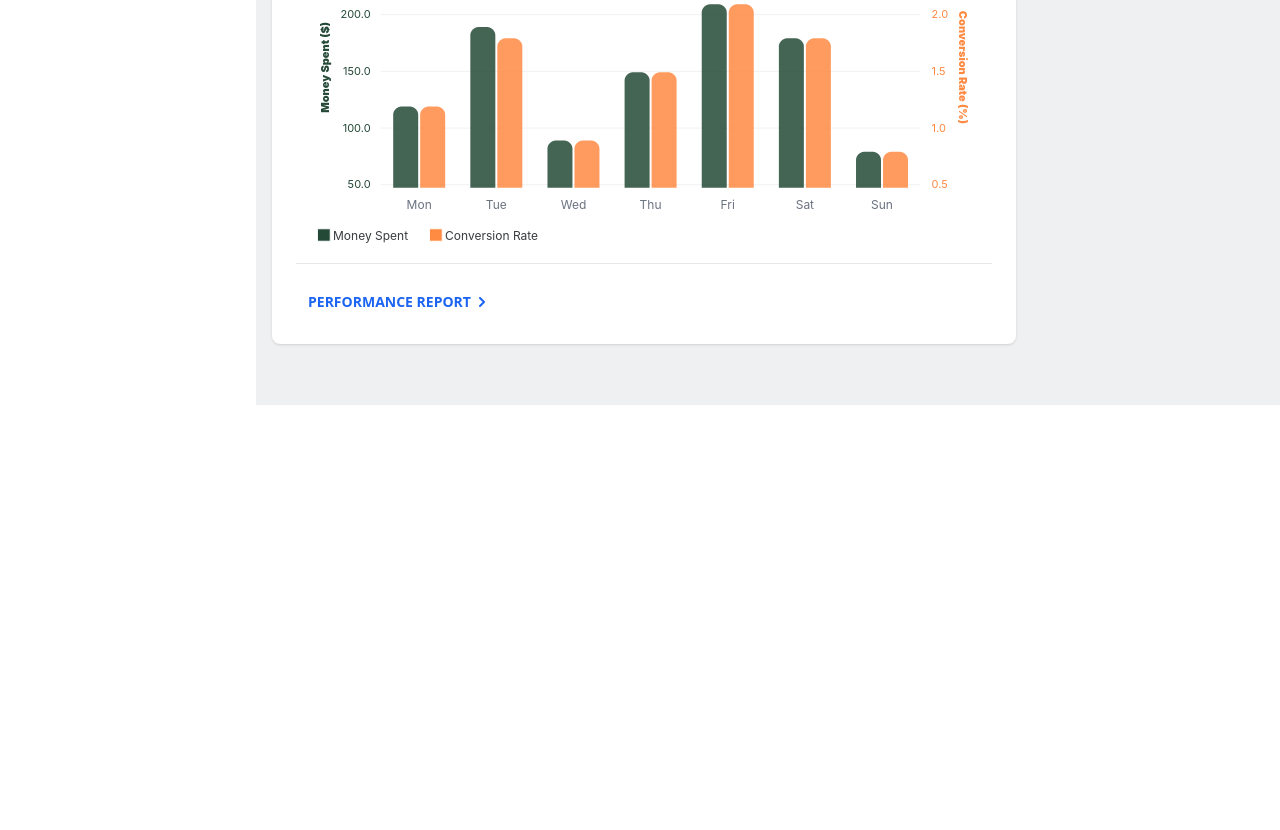
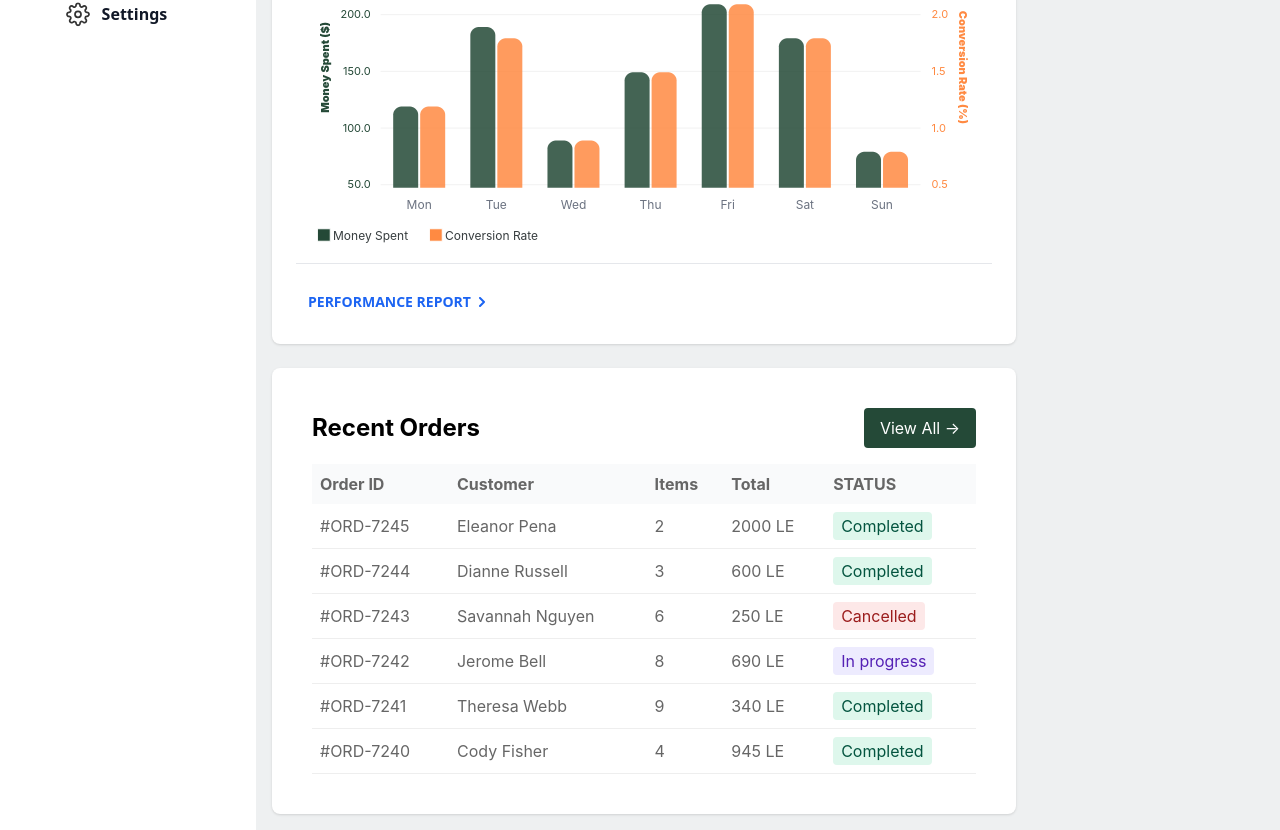
Before and after one commit to MazenUcef/aroma-dashboard-template-, a React (Vite) app: page / in a window 1280 px wide. Shown: the part 395-1225 px from the top of the page. Before the commit the page ends 800 px from the top, so only its background shows below. Built offline with nearby package versions, Linux system fonts and the light colour scheme.

Commit message:
feat: created Recent Orders Table component

```diff
--- /dev/null
+++ b/src/components/RecentOrdersTable.tsx
@@ -0,0 +1,122 @@
+
+interface Order {
+  id: string;
+  customer: string;
+  items: number;
+  total: number;
+  status: string;
+}
+
+const orders: Order[] = [
+  {
+    id: "#ORD-7245",
+    customer: "Eleanor Pena",
+    items: 2,
+    total: 2000,
+    status: "Completed",
+  },
+  {
+    id: "#ORD-7244",
+    customer: "Dianne Russell",
+    items: 3,
+    total: 600,
+    status: "Completed",
+  },
+  {
+    id: "#ORD-7243",
+    customer: "Savannah Nguyen",
+    items: 6,
+    total: 250,
+    status: "Cancelled",
+  },
+  {
+    id: "#ORD-7242",
+    customer: "Jerome Bell",
+    items: 8,
+    total: 690,
+    status: "In progress",
+  },
+  {
+    id: "#ORD-7241",
+    customer: "Theresa Webb",
+    items: 9,
+    total: 340,
+    status: "Completed",
+  },
+  {
+    id: "#ORD-7240",
+    customer: "Cody Fisher",
+    items: 4,
+    total: 945,
+    status: "Completed",
+  },
+];
+
+const RecentOrdersTable = () => {
+
+  const getStatusColor = (status: string) => {
+    switch (status) {
+      case "Completed":
+        return "bg-green-100 text-green-800";
+      case "Cancelled":
+        return "bg-red-100 text-red-800";
+      case "In progress":
+        return "bg-purple-100 text-purple-800";
+      default:
+        return "bg-gray-100 text-gray-800";
+    }
+  };
+
+  return (
+    <div
+      className="w-[46.5rem] bg-white rounded-lg shadow-sm  p-4 md:p-6 mt-6"
+      style={{ fontFamily: "Inter, sans-serif" }}
+    >
+      <div className="container mx-auto p-4">
+        <div className="flex justify-between items-center mb-4">
+          <h2 className="text-2xl font-bold">Recent Orders</h2>
+          <button className="bg-[#244937] text-white px-4 py-2 rounded">
+            View All →
+          </button>
+        </div>
+        <div className="overflow-x-auto">
+          <table className="w-full text-left border-collapse">
+            <thead>
+              <tr className="bg-[#F9FAFB] text-[#666666]">
+                <th className="p-2">Order ID</th>
+                <th className="p-2">Customer</th>
+                <th className="p-2">Items</th>
+                <th className="p-2">Total</th>
+                <th className="p-2">STATUS</th>
+              </tr>
+            </thead>
+            <tbody>
+              {orders.map((order) => (
+                <tr
+                  key={order.id}
+                  className="border-b border-[#EEEEEE] text-[#666666]"
+                >
+                  <td className="p-2">{order.id}</td>
+                  <td className="p-2">{order.customer}</td>
+                  <td className="p-2">{order.items}</td>
+                  <td className="p-2">{order.total} LE</td>
+                  <td className="p-2">
+                    <span
+                      className={`inline-flex items-center px-2 py-0.5 rounded ${getStatusColor(
+                        order.status
+                      )}`}
+                    >
+                      {order.status}
+                    </span>
+                  </td>
+                </tr>
+              ))}
+            </tbody>
+          </table>
+        </div>
+      </div>
+    </div>
+  );
+};
+
+export default RecentOrdersTable;
--- a/src/pages/Home.tsx
+++ b/src/pages/Home.tsx
@@ -1,4 +1,5 @@
 import ColumnChart from "../components/ColumnChart"
+import RecentOrdersTable from "../components/RecentOrdersTable"
 
 
 const Home = () => {
@@ -16,6 +17,7 @@ const Home = () => {
                     showDropdown={true}
                     showReportLink={true}
                 />
+                <RecentOrdersTable />
             </div>
         </div>
     )
```
